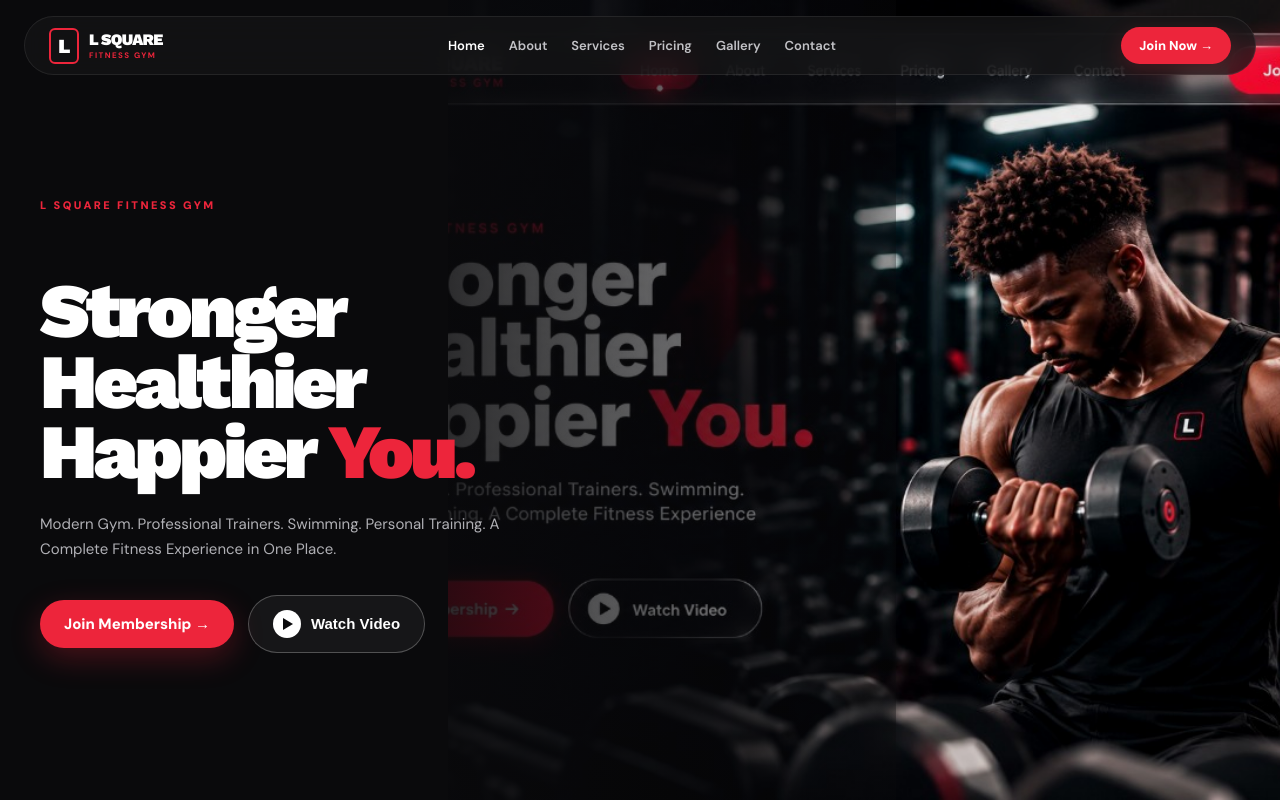
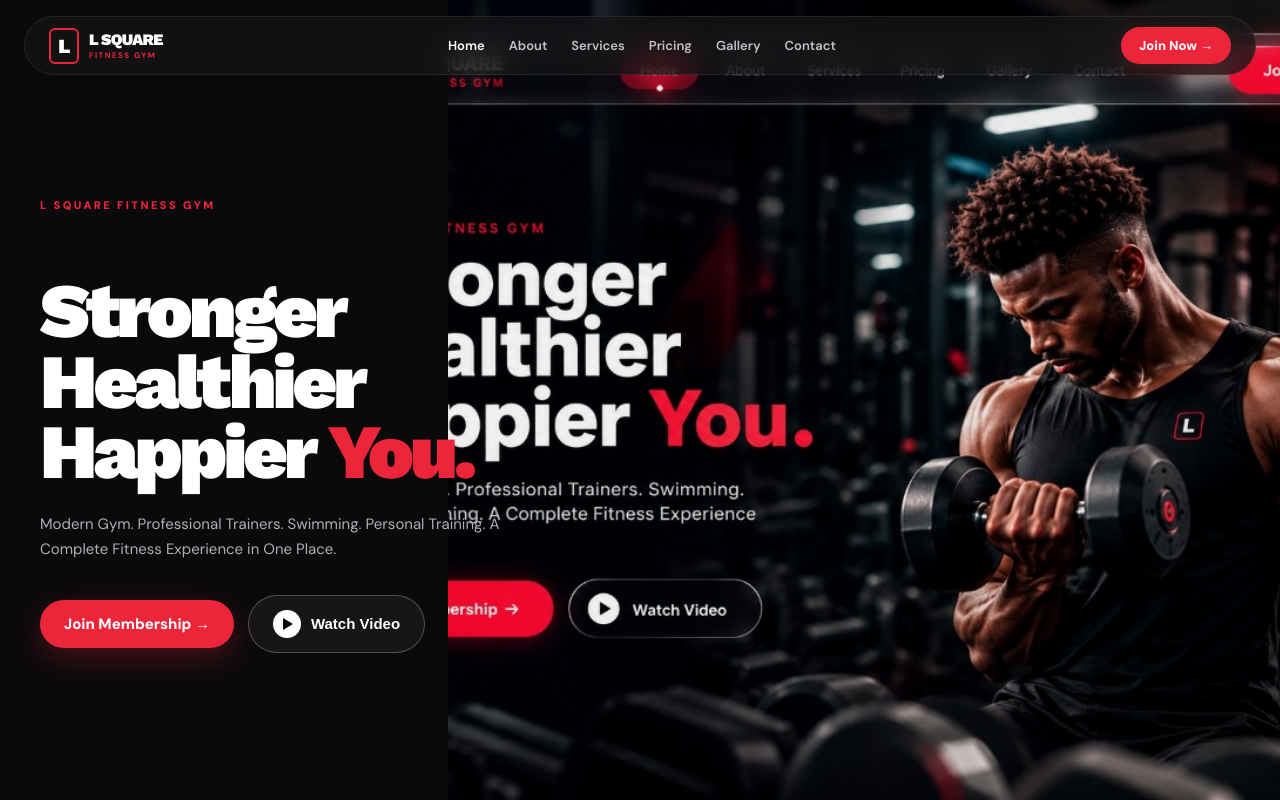
Before and after one commit to Collins44-mark/Lsquare-Gym, a Next.js app: page / in a window 1280 px wide. Shown: the top 800 px of the page. Built offline with nearby package versions, Linux system fonts and the light colour scheme.

Commit message:
remove duplicate background text from hero
Co-authored-by: Cursor <cursoragent@cursor.com>

```diff
--- a/app/page.tsx
+++ b/app/page.tsx
@@ -8,8 +8,6 @@ export default function HomePage() {
       <section aria-label="Hero" style={{position:'relative',minHeight:'100vh',display:'flex',alignItems:'center',background:'#0a0a0c',overflow:'hidden'}}>
         {/* Background athlete image right */}
         <img src="/hero-athlete.jpg" alt="Athlete" loading="eager" style={{position:'absolute',top:0,right:0,width:'65%',height:'100%',objectFit:'cover',objectPosition:'center 20%',opacity:0.95,zIndex:1}} />
-        {/* Left gradient fade for text readability */}
-        <div style={{position:'absolute',top:0,left:0,width:'70%',height:'100%',background:'linear-gradient(90deg,#0a0a0c 0%,rgba(10,10,12,0.85) 50%,rgba(10,10,12,0.35) 100%)',zIndex:2,pointerEvents:'none'}} />
 
         <div style={{position:'relative',zIndex:10,maxWidth:1200,margin:'auto',padding:'140px 30px 100px',width:'100%',display:'grid',gridTemplateColumns:'1fr 1fr',gap:60,alignItems:'center'}}>
           {/* Left content */}
```
